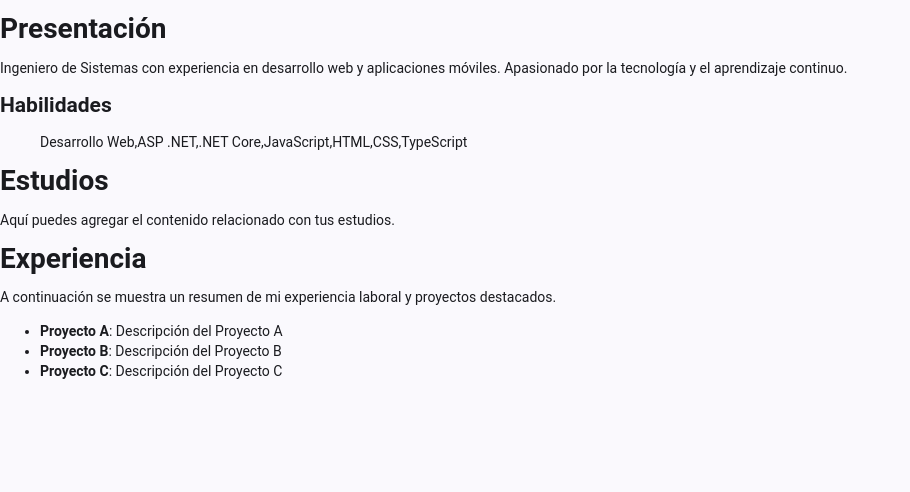
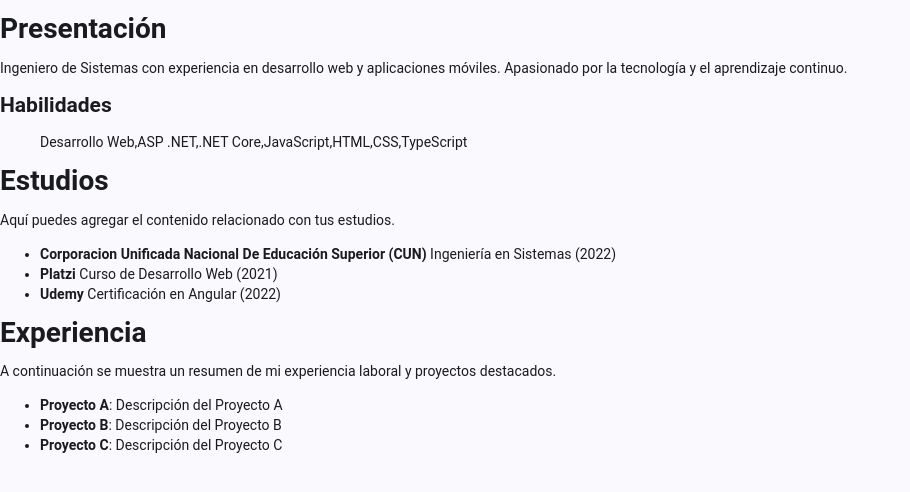
Before and after one commit to aayalac/cv-miguel-ayala, an Angular app: page / in a window 1280 px wide. Shown: the top 492 px of the page, without its empty margins (0-910 px from the left). Built offline with nearby package versions, Linux system fonts and the light colour scheme.

Commit message:
feat: agregado modelo de Estudios

```diff
--- a/src/app/estudios/estudios.html
+++ b/src/app/estudios/estudios.html
@@ -1,2 +1,7 @@
 <h1>{{titulo}}</h1>
 <p>Aquí puedes agregar el contenido relacionado con tus estudios.</p>
+<ul>
+    <li *ngFor="let estudio of estudios">
+        <strong>{{estudio.institucion}}</strong> {{estudio.titulo}} ({{estudio.periodo}})
+    </li>
+</ul>
--- a/src/app/estudios/estudios.ts
+++ b/src/app/estudios/estudios.ts
@@ -1,12 +1,15 @@
 import { Component } from '@angular/core';
+import { EstudiosModel } from './estudiosModel';
+import { CommonModule } from '@angular/common';
 
 @Component({
   selector: 'app-estudios',
-  imports: [],
+  imports: [CommonModule],
   templateUrl: './estudios.html',
   styleUrl: './estudios.css',
   standalone: true
 })
 export class Estudios {
   titulo = 'Estudios';
+  estudios = new EstudiosModel().estudios;
 }
--- /dev/null
+++ b/src/app/estudios/estudiosModel.ts
@@ -0,0 +1,19 @@
+export class EstudiosModel {
+  estudios: { titulo: string; institucion: string; periodo: number;}[] = [
+    {
+      titulo: 'Ingeniería en Sistemas',
+      institucion: 'Corporacion Unificada Nacional De Educación Superior (CUN)',
+      periodo: 2022
+    },
+    {
+      titulo: 'Curso de Desarrollo Web',
+      institucion: 'Platzi',
+      periodo: 2021
+    },
+    {
+      titulo: 'Certificación en Angular',
+      institucion: 'Udemy',
+      periodo: 2022
+    }
+  ];
+}
```
